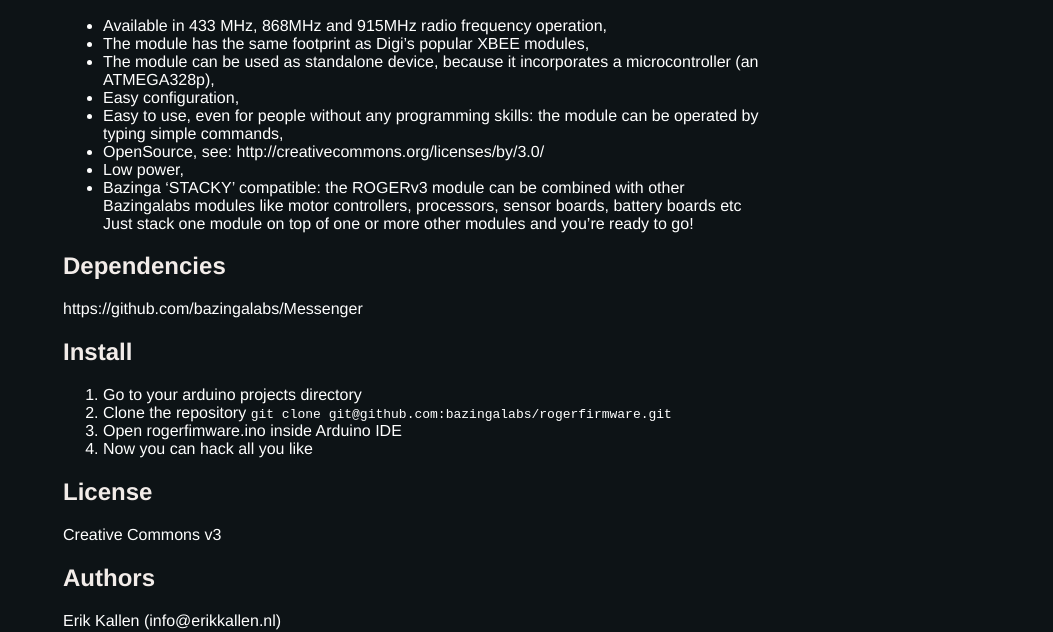
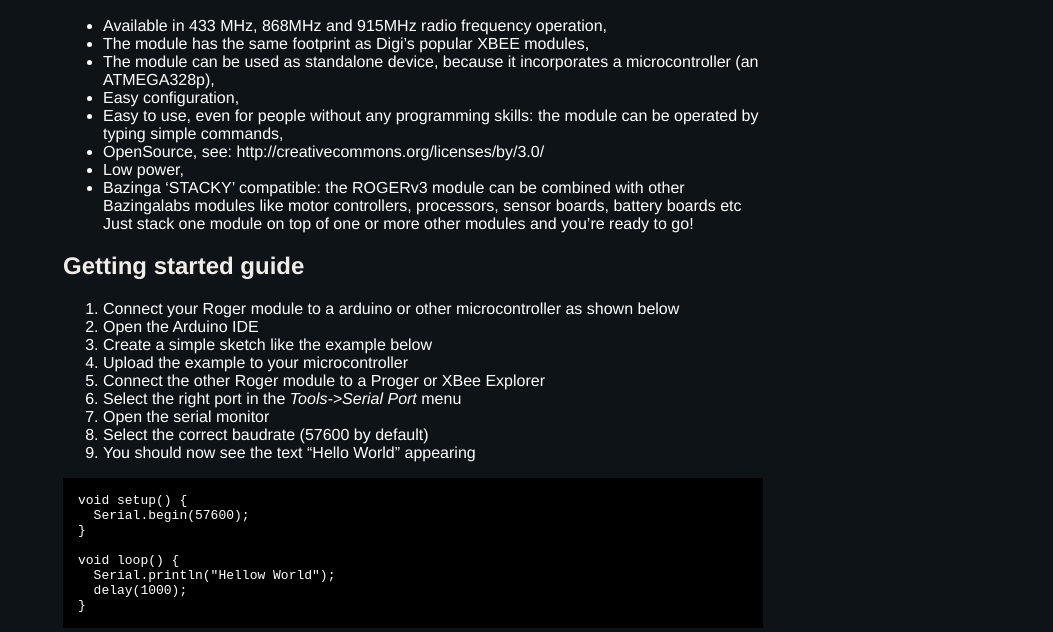
Before and after one commit to bazingalabs/rogerfirmware, a plain HTML site: page index.html in a window 1280 px wide. Shown: the part 350-982 px from the top of the page, without its empty margins (227-1280 px from the left). Drawn offline with Linux system fonts and the light colour scheme.

Commit message:
Updated site

```diff
--- a/index.html
+++ b/index.html
@@ -74,23 +74,36 @@
 <li>Bazinga ‘STACKY’ compatible: the ROGERv3 module can be combined with other Bazingalabs modules like motor controllers, processors, sensor boards, battery boards etc Just stack one module on top of one or more other modules and you’re ready to go!</li>
 </ul>
 
+      <h2>Getting started guide</h2>
+      <ol>
+<li>Connect your Roger module to a arduino or other microcontroller as shown below</li>
 
+<li>Open the Arduino IDE</li>
 
-      <h2>Dependencies</h2>
-      <p>https://github.com/bazingalabs/Messenger</p>
+<li>Create a simple sketch like the example below</li>
 
+<li>Upload the example to your microcontroller</li>
 
+<li>Connect the other Roger module to a Proger or XBee Explorer</li>
 
-      <h2>Install</h2>
-      <ol>
-<li>Go to your arduino projects directory</li>
+<li>Select the right port in the <em>Tools-&gt;Serial Port</em> menu</li>
 
-<li>Clone the repository <code>git clone git@github.com:bazingalabs/rogerfirmware.git</code></li>
+<li>Open the serial monitor</li>
 
-<li>Open rogerfimware.ino inside Arduino IDE</li>
+<li>Select the correct baudrate (57600 by default)</li>
 
-<li>Now you can hack all you like</li>
+<li>You should now see the text &#8220;Hello World&#8221; appearing</li>
 </ol>
+<pre>
+void setup() {
+  Serial.begin(57600);
+}
+
+void loop() {
+  Serial.println("Hellow World");
+  delay(1000);
+}
+</pre>
 
 
 
```
